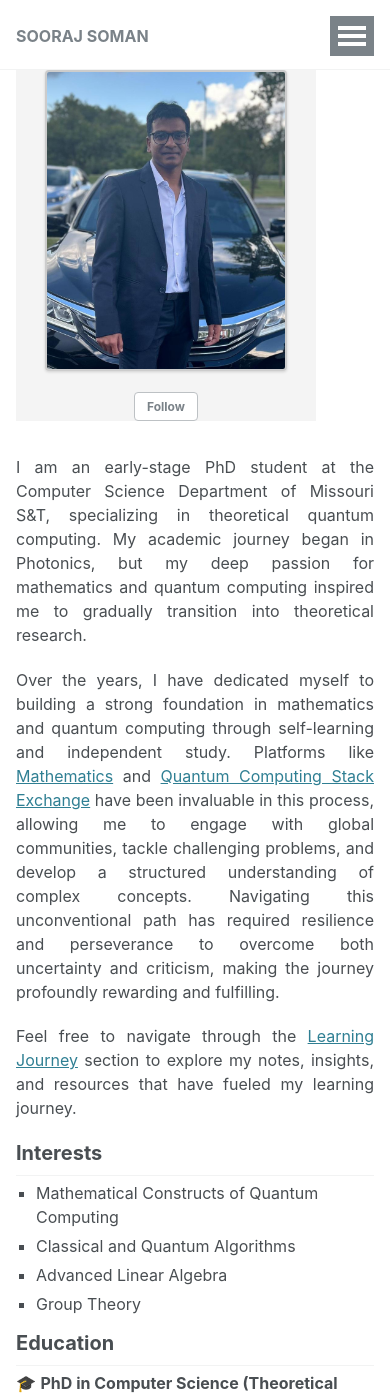
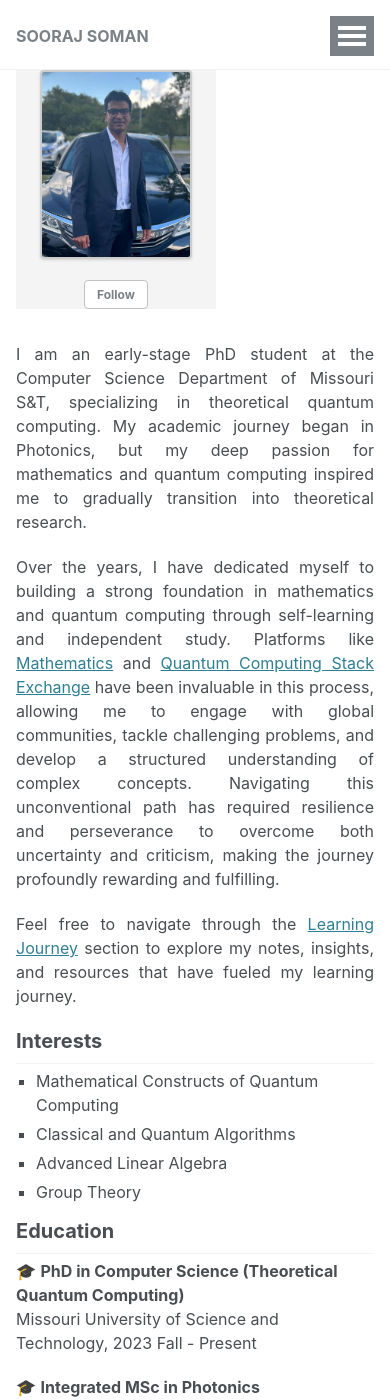
Before and after one commit to soorajss1729/soorajss1729.github.io, a Jekyll site: the page built from _pages/about.md, in a window 390 px wide and 1400 px high. Built offline with Jekyll 4.4.1, drawn with Linux system fonts in a browser that asks for light colours.

Commit message:
Update _sidebar.scss

```diff
--- a/_sass/_sidebar.scss
+++ b/_sass/_sidebar.scss
@@ -85,6 +85,7 @@
   padding-right: 0;
 
   @media screen and (max-width: 600px) {
+    width: $right-sidebar-width-narrow;
     margin: 0; /* Remove all margins on small screens */
     padding-left: 1em; /* Add padding for both sides */
     padding-right: 1em;
```
